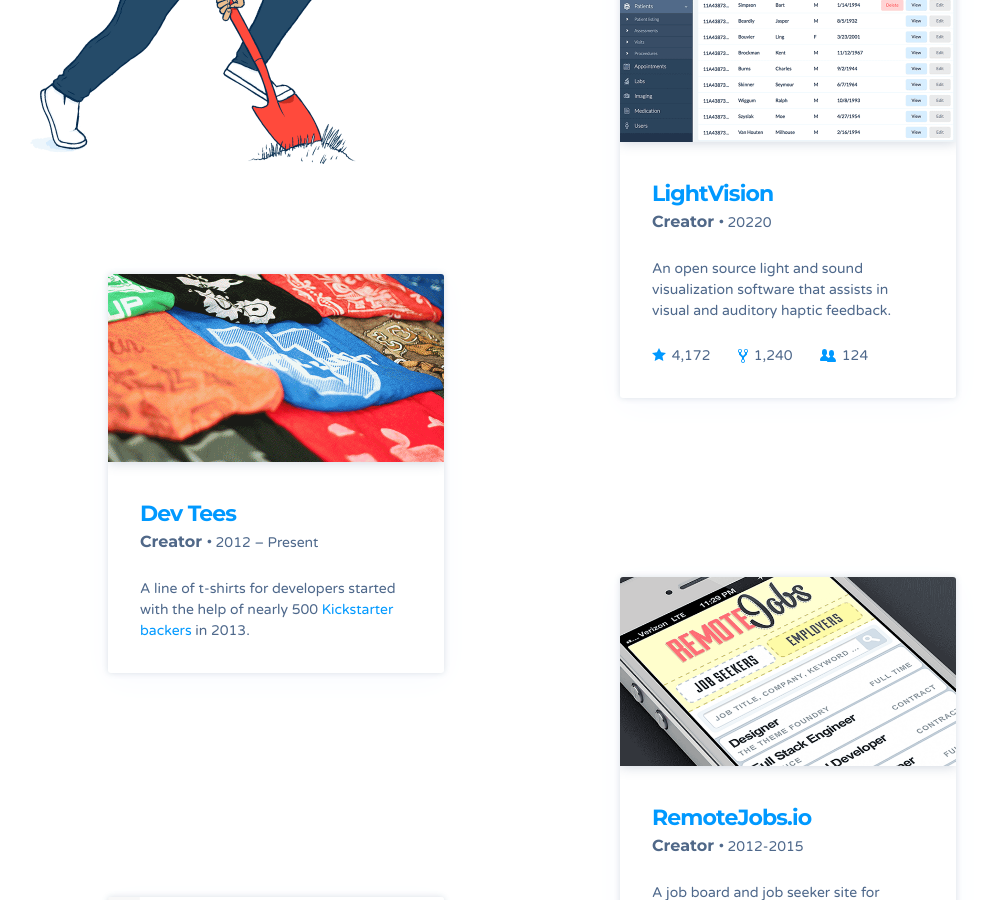
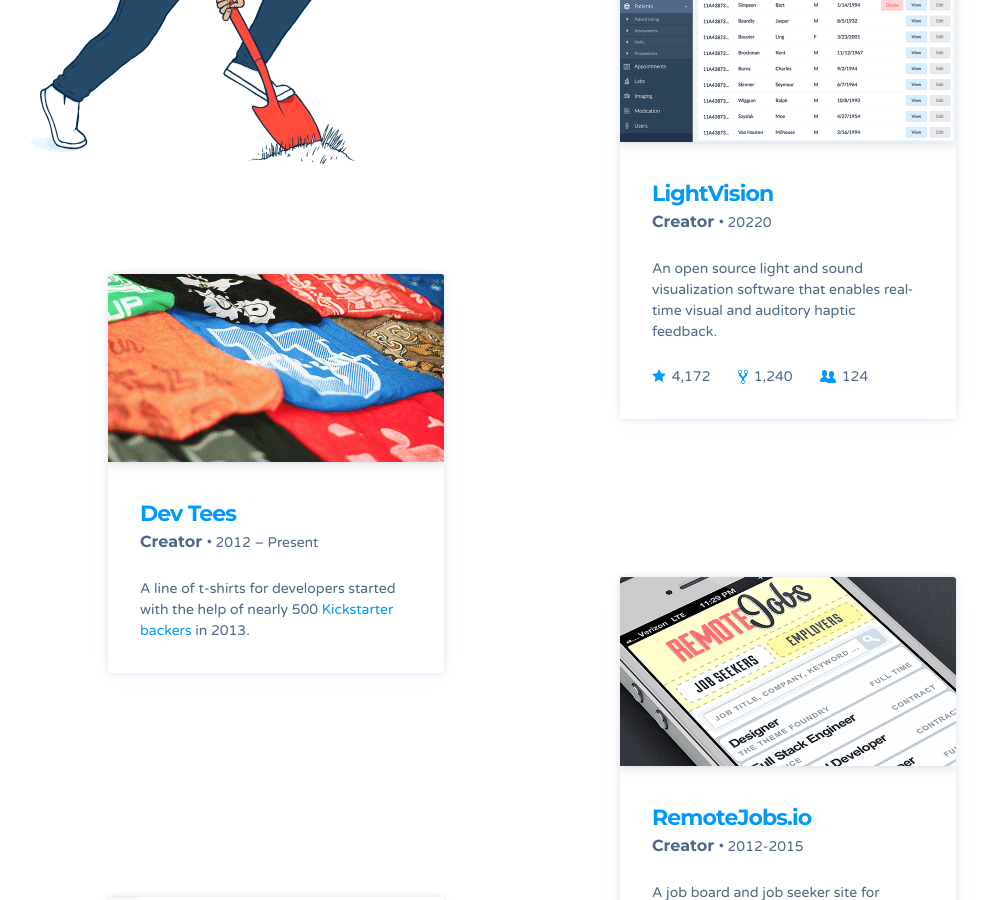
Before and after one commit to zenifold/max_page, a Jekyll site: the page built from index.html, in a window 1280 px wide and 900 px high, scrolled down 6003 px. Shown: the whole window, without its empty margins (108-1097 px from the left). Built offline with Jekyll 4.4.1, drawn with Linux system fonts in a browser that asks for light colours; some web fonts are replaced.

Commit message:
Update projects.yaml

```diff
--- a/_data/projects.yaml
+++ b/_data/projects.yaml
@@ -3,7 +3,7 @@
   role: Creator
   timeframe: 20220
   summary: |
-    An open source light and sound visualization software that assists in visual and auditory haptic feedback.
+    An open source light and sound visualization software that enables real-time visual and auditory haptic feedback.
   dribbble: https://dribbble.com/jag/projects/213165-HospitalRun
   project_image: /img/projects/hospitalrun.png
   stars: "4,172"
```
